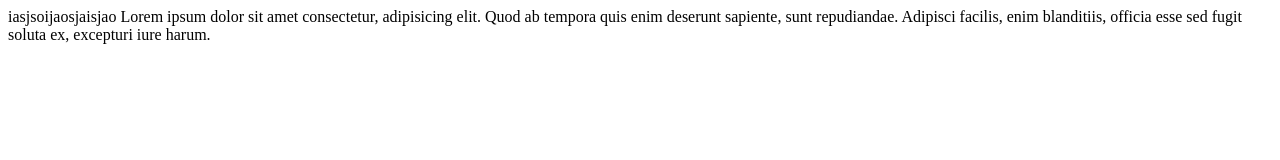
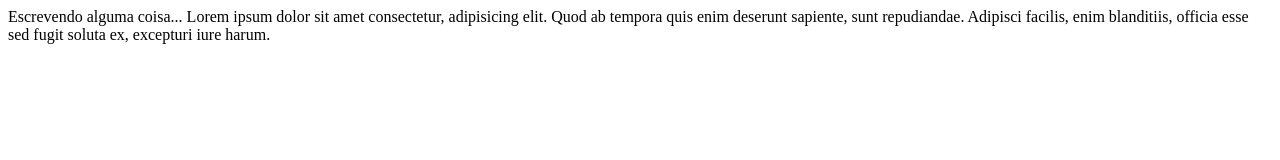
Before and after one commit to MarcoAntonioTatsch/teste, a plain HTML site: page index.html in a window 1280 px wide. Drawn offline with Linux system fonts and the light colour scheme.

Commit message:
Update index.html

```diff
--- a/index.html
+++ b/index.html
@@ -8,9 +8,7 @@
 </head>
 <body>
 
-
-
-    iasjsoijaosjaisjao
+Escrevendo alguma coisa...
 
 Lorem ipsum dolor sit amet consectetur, adipisicing elit. Quod ab tempora quis enim deserunt sapiente, sunt repudiandae. Adipisci facilis, enim blanditiis, officia esse sed fugit soluta ex, excepturi iure harum.
 </body>
```
